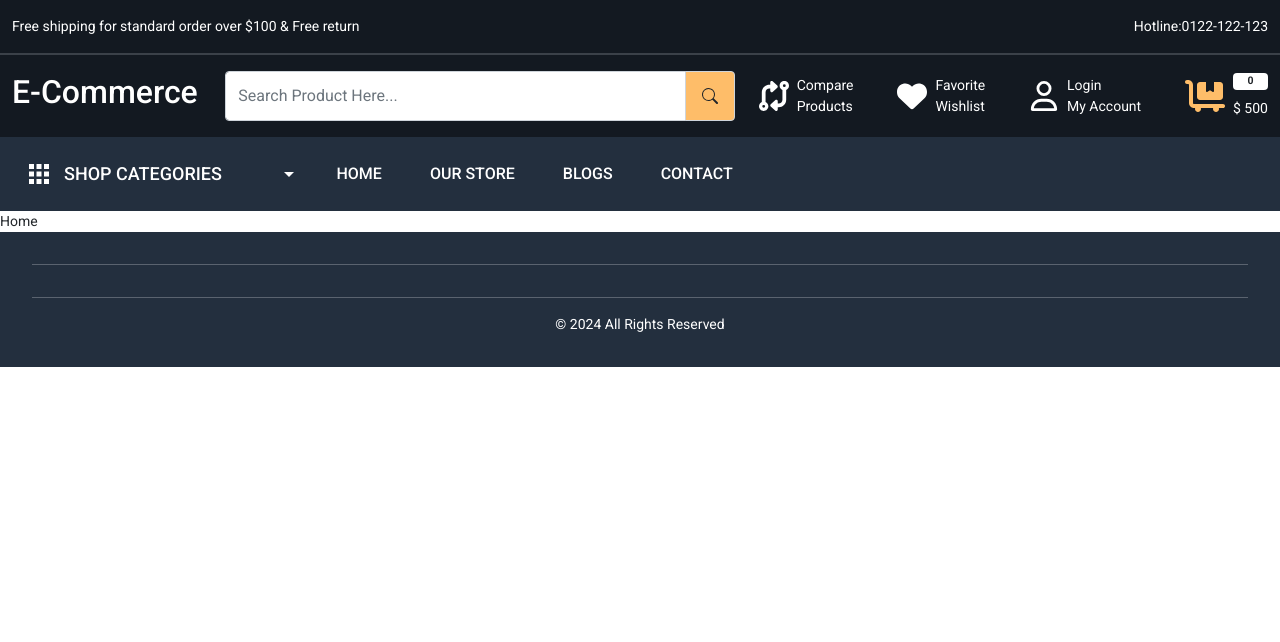
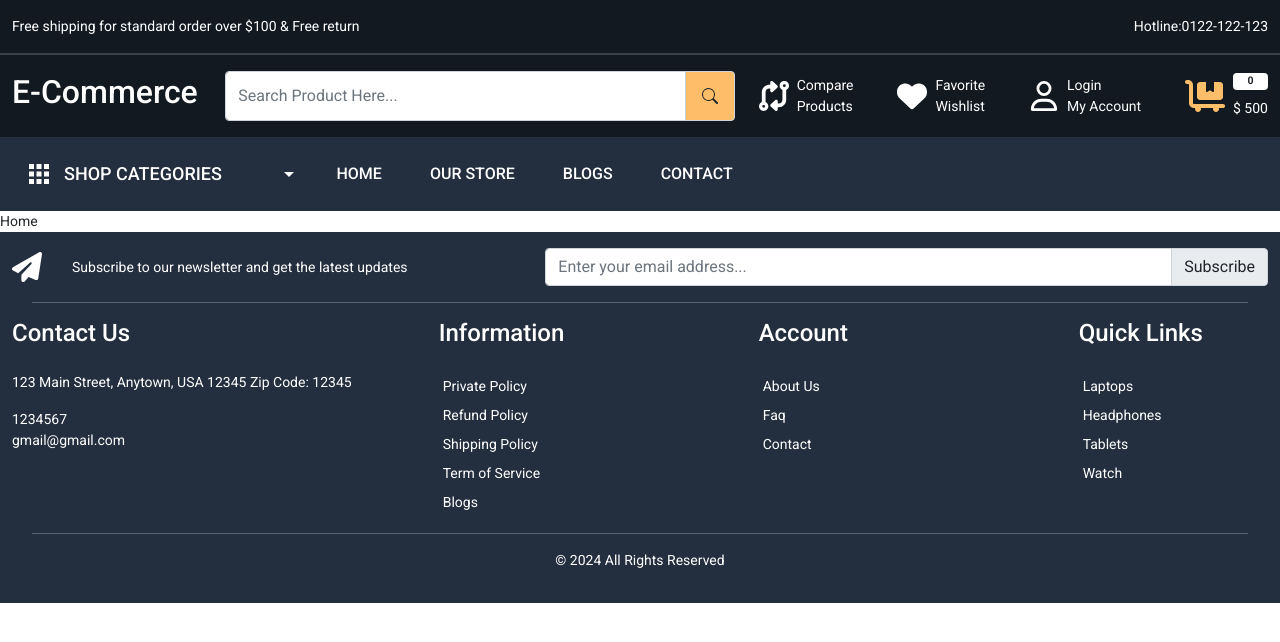
Before and after one commit to devanhdq/e-commerce-mern, a React (Vite) app in the folder frontend/: page / in a window 1280 px wide. Shown: the top 642 px of the page. Built offline with nearby package versions, Linux system fonts and the light colour scheme.

Commit message:
feat: Add newsletter subscription to footer
The code changes in the Footer.jsx file add a newsletter subscription feature to the footer. Users can now enter their email address and subscribe to the newsletter to receive the latest updates.

```diff
--- a/frontend/src/components/Footer.jsx
+++ b/frontend/src/components/Footer.jsx
@@ -1,22 +1,88 @@
 import React from "react";
+import { FaPaperPlane } from "react-icons/fa6";
+import { Link } from "react-router-dom";
 
 const Footer = () => {
   return (
     <footer>
       <div className="py-3">
         <div className="container-xxl">
-          <div className="row">
+          <div className="row align-items-center">
             <div className="col-5">
               <div className="footer-top-data d-flex align-items-center gap-30">
-
+                <FaPaperPlane className="text-white" size={30} />
+                <p className="text-white mb-0">
+                  Subscribe to our newsletter and get the latest updates
+                </p>
               </div>
             </div>
-            <div className="col-7"></div>
+            <div className="col-7">
+              <div className="input-group">
+                <input
+                  type="text"
+                  className="form-control py-1"
+                  placeholder="Enter your email address..."
+                  aria-label="Enter your email address..."
+                  aria-describedby="basic-addon2"
+                />
+                <span className="input-group-text" id="basic-addon2">
+                  Subscribe
+                </span>
+              </div>
+            </div>
           </div>
         </div>
       </div>
       <hr />
-      <div className="py-3"></div>
+      <div className="py-3">
+        <div className="container-xxl">
+          <div className="row">
+            <div className="col-4">
+              <h4 className="text-white mb-4">Contact Us</h4>
+              <div className="d-flex flex-column justify-content-center">
+                <address className="text-white gap-1">
+                  123 Main Street, Anytown, USA 12345 Zip Code: 12345
+                </address>
+
+                <a className="text-white" href="tel:+1234567">
+                  1234567
+                </a>
+
+                <a className="text-white" href="mailto:mail@gmail.com">
+                  gmail@gmail.com
+                </a>
+              </div>
+            </div>
+            <div className="col-3">
+              <h4 className="text-white mb-4 ">Information</h4>
+              <div className="footer-links d-flex flex-column">
+                <Link className="text-white p-1">Private Policy</Link>
+                <Link className="text-white p-1">Refund Policy</Link>
+                <Link className="text-white p-1">Shipping Policy</Link>
+                <Link className="text-white p-1">Term of Service</Link>
+                <Link className="text-white p-1">Blogs</Link>
+              </div>
+            </div>
+            <div className="col-3">
+              <h4 className="text-white mb-4 ">Account</h4>
+              <div className="footer-links d-flex flex-column">
+                <Link className="text-white p-1">About Us</Link>
+                <Link className="text-white p-1">Faq</Link>
+                <Link className="text-white p-1">Contact</Link>
+              </div>
+            </div>
+            <div className="col-2">
+              <h4 className="text-white mb-4 ">Quick Links</h4>
+              <div className="footer-links d-flex flex-column">
+                <Link className="text-white p-1">Laptops</Link>
+                <Link className="text-white p-1">Headphones</Link>
+                <Link className="text-white p-1">Tablets</Link>
+                <Link className="text-white p-1">Watch</Link>
+              </div>
+            </div>
+          </div>
+        </div>
+      </div>
       <hr />
       <div className="py-3">
         <div className="container-xxl">
--- a/frontend/src/index.css
+++ b/frontend/src/index.css
@@ -9,7 +9,7 @@
   --color-light-orange: #febd69;
   --color-dark-slate-blue: #232f3e;
   --color-blue-midnight: #3c5471;
-  --color-light-white: #f5f5f5;
+  --color-light-white: #d8d6d6;
 }
 body {
   font-family: "Roboto", sans-serif;
@@ -102,4 +102,8 @@ footer hr{
   margin:auto;
 }
 
+footer .input-group-text:hover{
+background-color: var(--color-light-white);
+}
+
 /* End styling footer */
```
